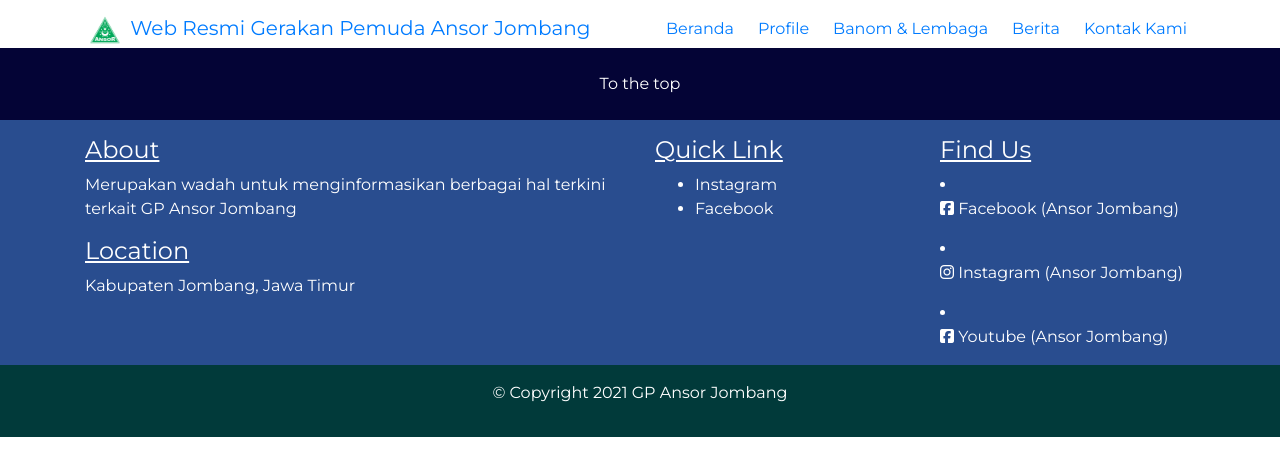
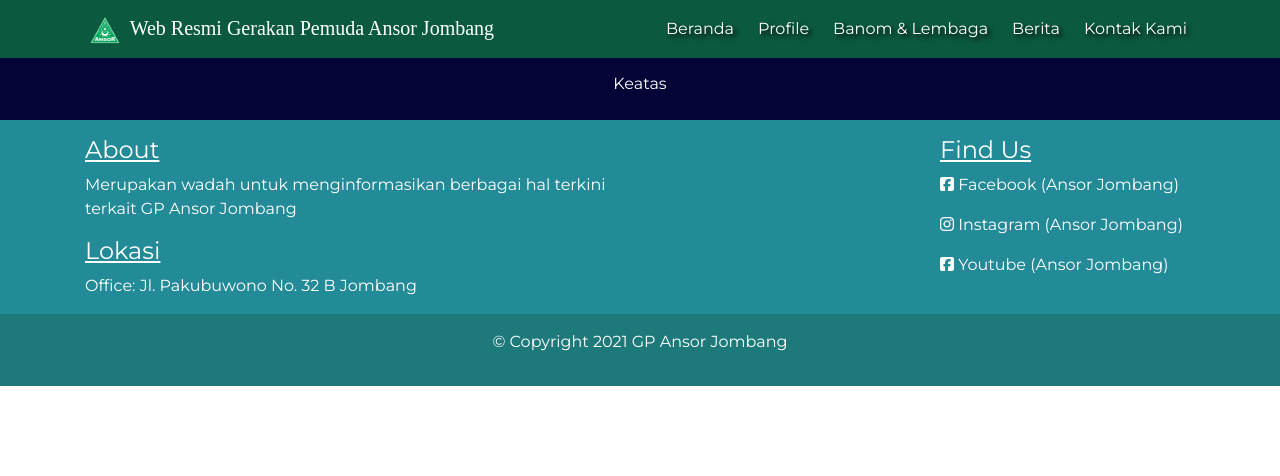
Before and after one commit to ricointhehouseyo/ansor, a CodeIgniter app: page /ansor/index.php/ansor/news in a window 1280 px wide. Shown: the top 476 px of the page. Run offline with CodeIgniter, Linux system fonts and the light colour scheme; data that the repository does not hold is empty; some libraries are stand-ins or nearby versions.

Commit message:
commit kedua

```diff
--- a/application/views/templates/footer.php
+++ b/application/views/templates/footer.php
@@ -1,7 +1,7 @@
 		<div class="space-nav"></div>
 		<a href="#">
 			<div class="footer-3 p-4 slideanim container-fluid">
-				To the top
+				Keatas
 			</div>
 		</a>
 		<div class="footer container-fluid pt-3">
@@ -11,25 +11,21 @@
 						<h4>About</h4>
 						<p>Merupakan wadah untuk menginformasikan berbagai hal terkini terkait GP Ansor Jombang
 						</p>
-						<h4>Location</h4>
+						<h4>Lokasi</h4>
 						<p>
-						Kabupaten Jombang, Jawa Timur
+						Office: Jl. Pakubuwono No. 32 B Jombang
 						</p>
 					</div>
 					<div class="col-md-3">
-						<h4>Quick Link</h4>
-						<ul>
-							<li><a href=" https://web.facebook.com/pcgpansorjombang/?_rdc=1&_rdr">Instagram</a></li>
-							<li><a href="<?= base_url();?>ansor/our-story#about-ais">Facebook</a></li>
-						</ul>
+
 					</div>
 					<div class="col-md-3">
 						<h4>Find Us</h4>
-						<li><p><i class='fab fa-facebook-square'></i>
+						<p><i class='fab fa-facebook-square'></i>
 						<a href=" https://web.facebook.com/pcgpansorjombang/?_rdc=1&_rdr">Facebook (Ansor Jombang)</a></p></li>
-						<li><p><i class='fab fa-instagram'></i>
+						<p><i class='fab fa-instagram'></i>
 						<a href=" https://www.instagram.com/pcgpansorjombang/?hl=en">Instagram (Ansor Jombang)</a></p></li>
-						<li><p><i class='fab fa-facebook-square'></i>
+						<p><i class='fab fa-facebook-square'></i>
 						<a href=" https://www.youtube.com/channel/UCDK69Bq8u45GMNOTmNeMg3Q">Youtube (Ansor Jombang)</a></p></li>
 					</div>
 				</div>
--- a/application/views/templates/navbar.php
+++ b/application/views/templates/navbar.php
@@ -33,12 +33,12 @@
 					</ul>
 				</li>
 				<li class="nav-item ml-2" id="profile">
-					<a class="nav-link " href="#">
+					<a class="nav-link " href="<?= base_url() ?>ansor/news">
 						Berita
 					</a>
 				</li>
 				<li class="nav-item ml-2" id="profile">
-					<a class="nav-link " href="#">
+					<a class="nav-link " href="<?= base_url() ?>ansor/show_page/tentang-kami">
 						Kontak Kami
 					</a>
 				</li>
--- a/assets/css/style.css
+++ b/assets/css/style.css
@@ -1,5 +1,5 @@
 * {
-	font-family: "Montserrat", sans-serif;
+	font-family: 'Montserrat', sans-serif;
 }
 
 /*navbar*/
@@ -14,6 +14,10 @@
 	}
 }
 
+.navbar {
+	background-color: rgb(11, 90, 64);
+}
+
 .caret-off::before {
 	display: none;
 }
@@ -22,66 +26,50 @@
 	display: none;
 }
 
-#nav-home {
-	transition: 0.5s;
+.navbar {
+	transition: .5s;
 }
 
-#nav-home.show {
+.navbar.show {
 	background-color: rgba(64, 67, 86, 1);
 }
 
-#nav-home .nav-link {
-	transition: 0.5s;
+.nav-link {
+	transition: .5s;
 	color: white;
 	text-shadow: 3px 3px 5px black;
 }
 
-#nav-home.show .nav-link {
+.show .nav-link {
 	text-shadow: none;
 }
 
-#nav-home .nav-item.active,
-#nav-home .nav-item:hover {
-	background-color: rgb(255, 255, 255, 0.9);
+.nav-item.active,
+.nav-item:hover {
+	background-color: rgb(255, 255, 255, .9);
 }
 
-#nav-home .nav-item.active .nav-link,
-#nav-home .nav-item:hover .nav-link {
+.nav-item.active .nav-link,
+.nav-item:hover .nav-link {
 	text-shadow: none;
 	color: rgb(64, 67, 86) !important;
 }
 
-#nav-home .dropdown-menu {
+.dropdown-menu {
 	box-shadow: 0px 4px 8px black;
 	border: none;
 	border-radius: 0px;
 }
 
-#nav-home .navbar-brand {
+.navbar-brand {
 	color: white;
-	transition: 0.5s;
+	transition: .5s;
 	font-family: serif;
 }
 
-#nav-home .navbar-brand:hover {
+.navbar-brand:hover {
 	text-shadow: 3px 3px 5px black;
 	color: white;
-}
-
-/*blog*/
-.jumbotron {
-	background: url("../img/pattern1.png");
-}
-
-#nav-blog .nav-item.active,
-#nav-blog .nav-item:hover {
-	background-color: white;
-	color: teal;
-}
-
-.border-left {
-	border-left: 5px solid teal !important;
-	padding-left: 5px;
 }
 
 @media (min-width: 992px) {
@@ -144,17 +132,13 @@
 	text-align: left;
 }
 
-.carousel-caption h2 {
-	font-size: 3vw;
-}
-
 .carousel-caption p {
-	font-size: 1.5vw;
+	font-size: 20px;
 }
 
 /*content*/
 .title {
-	background: url("../img/pattern1.png");
+	background: url("assets/img/logonu.jpg");
 	background-attachment: fixed;
 	background-repeat: repeat-x;
 	height: 300px;
@@ -186,6 +170,7 @@
 }
 
 .content img {
+	width: 40%;
 	margin: 16px;
 }
 
@@ -253,15 +238,21 @@
 	}
 }
 
+/*medsoc*/
+.social {
+	background-color: rgb(178, 190, 190);
+}
+
+
 /*footer*/
 .footer {
-	background-color: rgb(41, 77, 143);
+	background-color: rgb(35, 138, 151);
 	color: white;
 }
 
 .footer a {
 	color: white;
-	transition: 0.2s;
+	transition: .2s;
 }
 
 .footer ul:hover li a {
@@ -278,14 +269,14 @@
 }
 
 .footer-2 {
-	background-color: rgb(1, 58, 58);
+	background-color: rgb(30, 122, 122);
 	color: white;
 	text-align: center;
 }
 
 .footer-3 {
 	background-color: rgb(4, 4, 54);
-	transition: 0.2s;
+	transition: .2s;
 	color: white;
 	text-align: center;
 }
@@ -298,7 +289,3 @@
 .detail-blog {
 	font-size: 13px;
 }
-
-.text-shadow {
-	text-shadow: 3px 3px 5px black;
-}
```
Also changed, not shown: application/views/home/medsoc.php (+0 -14 lines).
